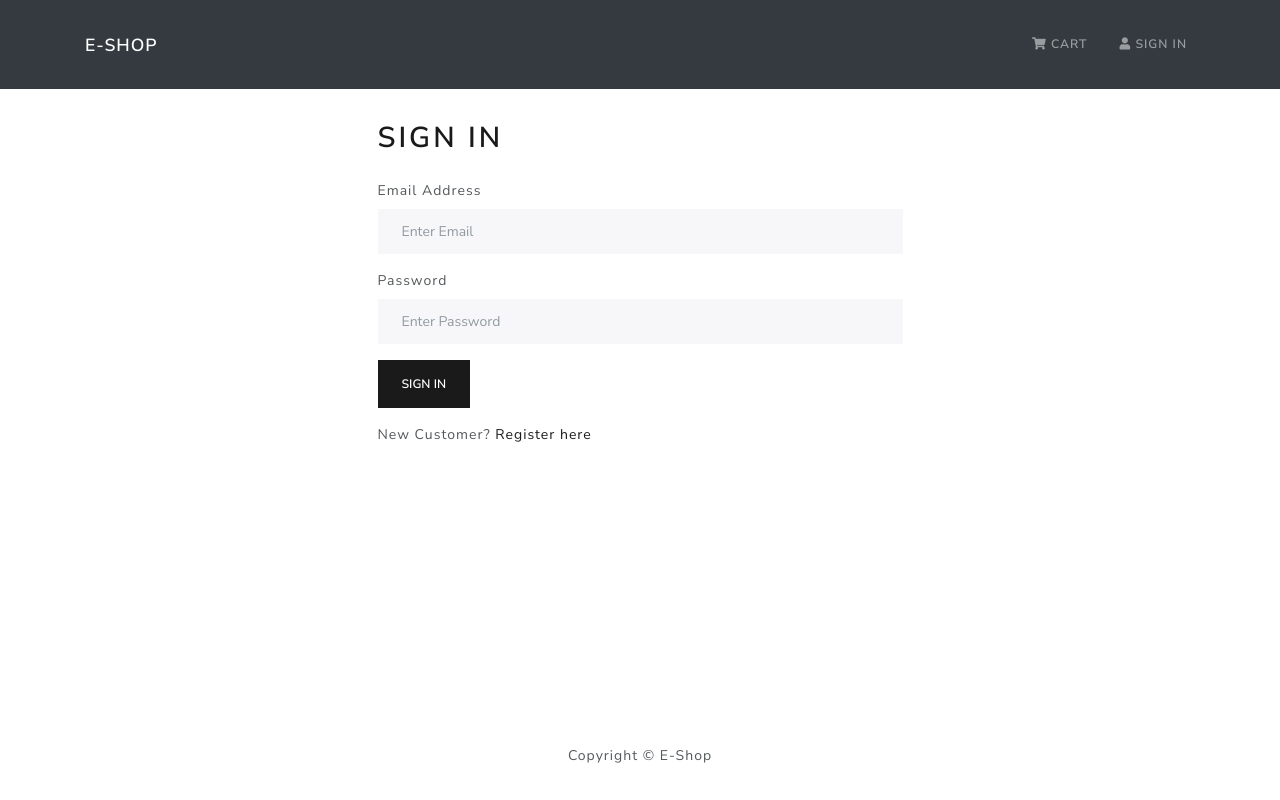
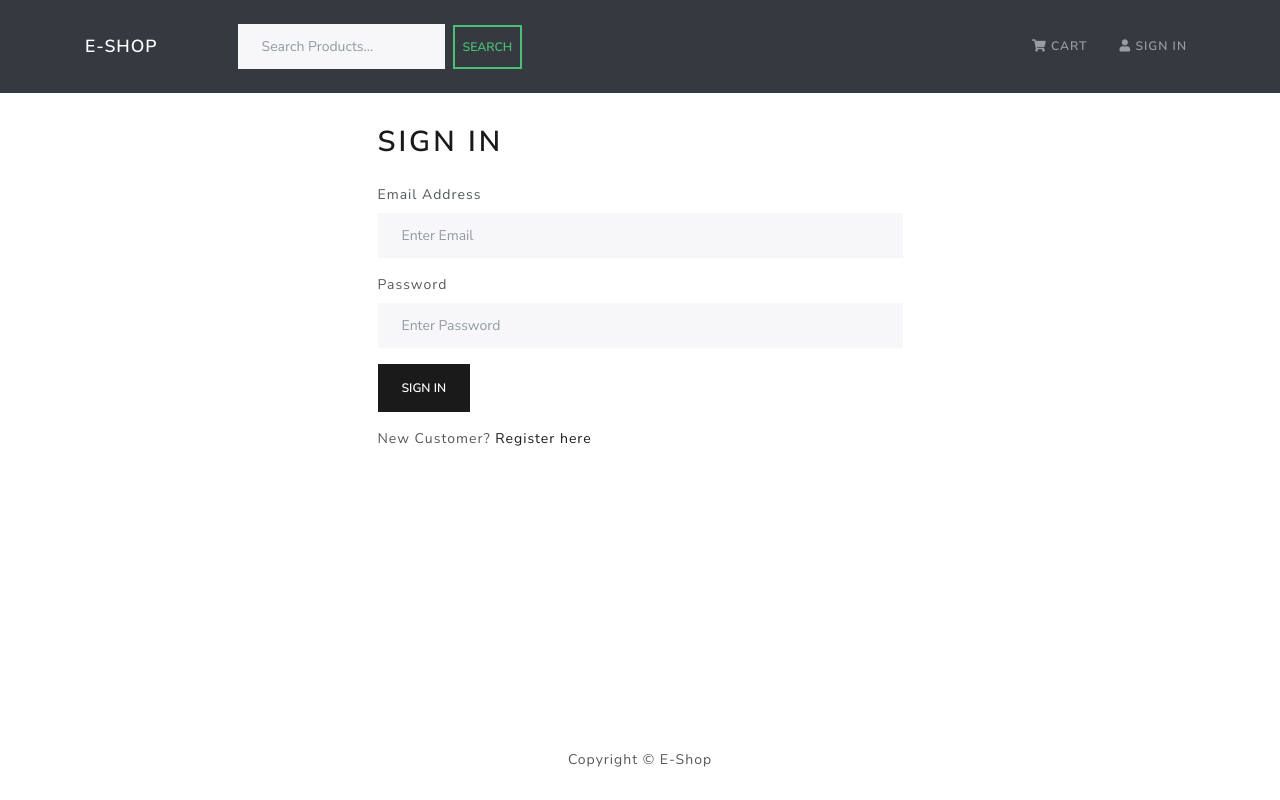
Before and after one commit to BinayT/E-Shop, a React (Create React App) app in the folder frontend/: page /login in a window 1280 px wide. Built offline with nearby package versions, Linux system fonts and the light colour scheme.

Commit message:
Put search box in the header and getting history out of it from route method of react-router-dom

```diff
--- a/frontend/src/App.js
+++ b/frontend/src/App.js
@@ -38,6 +38,7 @@ function App() {
           <Route path='/admin/orderlist' component={OrderListScreen} />
           <Route path='/admin/user/:id/edit' component={UserEditScreen} />
           <Route path='/' exact component={HomeScreen} />
+          <Route path='/search/:input' component={HomeScreen} />
         </Container>
       </main>
       <Footer />
--- a/frontend/src/components/Header.jsx
+++ b/frontend/src/components/Header.jsx
@@ -1,10 +1,12 @@
 import React from 'react';
+import { Route } from 'react-router-dom';
 import { useDispatch, useSelector } from 'react-redux';
 import { Navbar, Nav, Container, NavDropdown } from 'react-bootstrap';
 import { Link } from 'react-router-dom';
 import { LinkContainer } from 'react-router-bootstrap';
 
 import { logout } from '../actions/userActions';
+import SearchBox from './SearchBox';
 
 const Header = ({ history }) => {
   const dispatch = useDispatch();
@@ -24,6 +26,9 @@ const Header = ({ history }) => {
           </Link>
           <Navbar.Toggle aria-controls='basic-navbar-nav' />
           <Navbar.Collapse id='basic-navbar-nav'>
+            <Route
+              render={({ history }) => <SearchBox history={history} />}
+            ></Route>
             <Nav className='ml-auto'>
               <Link to='/cart' className='nav-link mr-3'>
                 <i className='fas fa-shopping-cart' /> Cart
```
Also changed, not shown: 1 other file (tests, documents, lock files or other folders).
